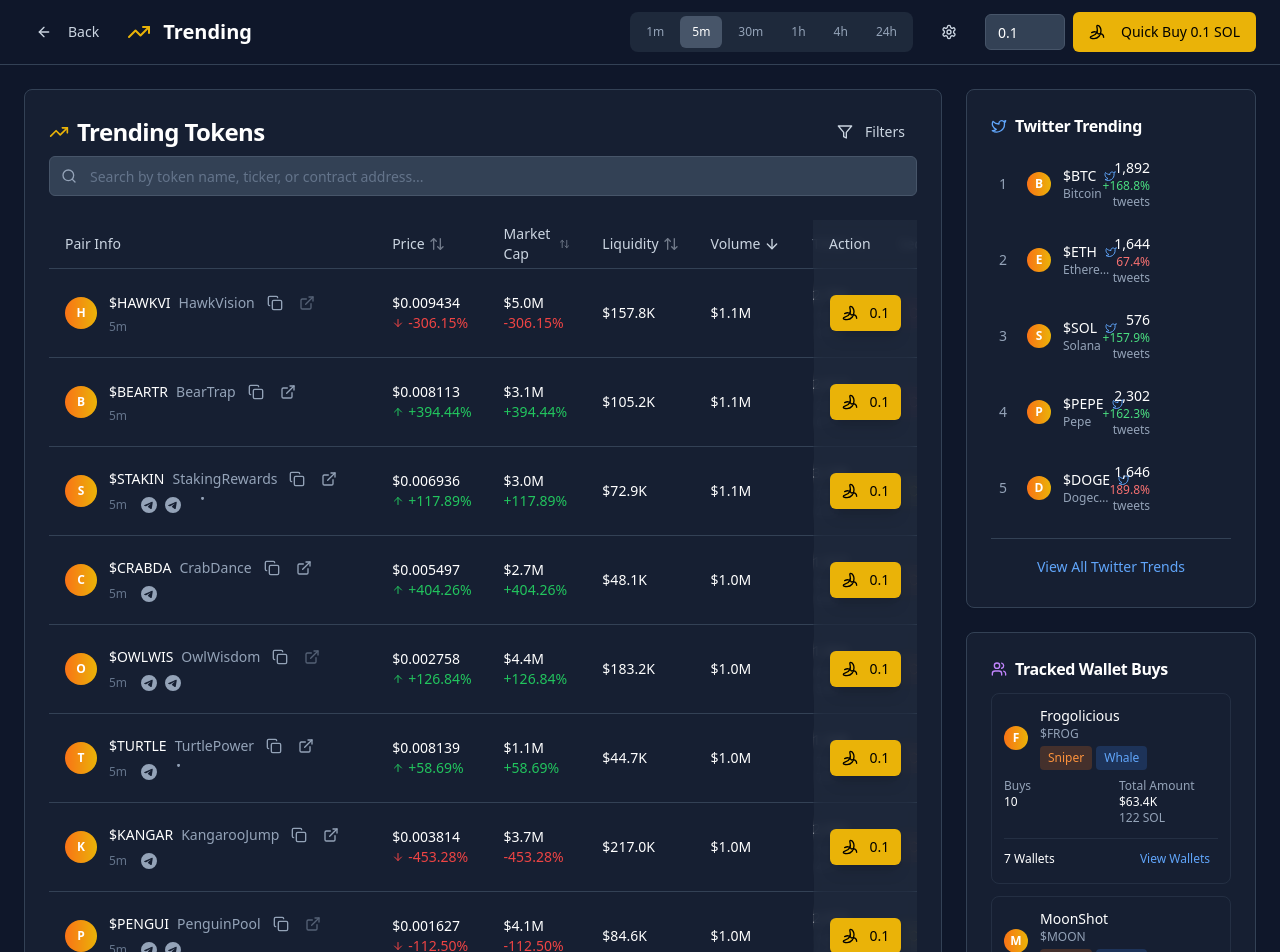
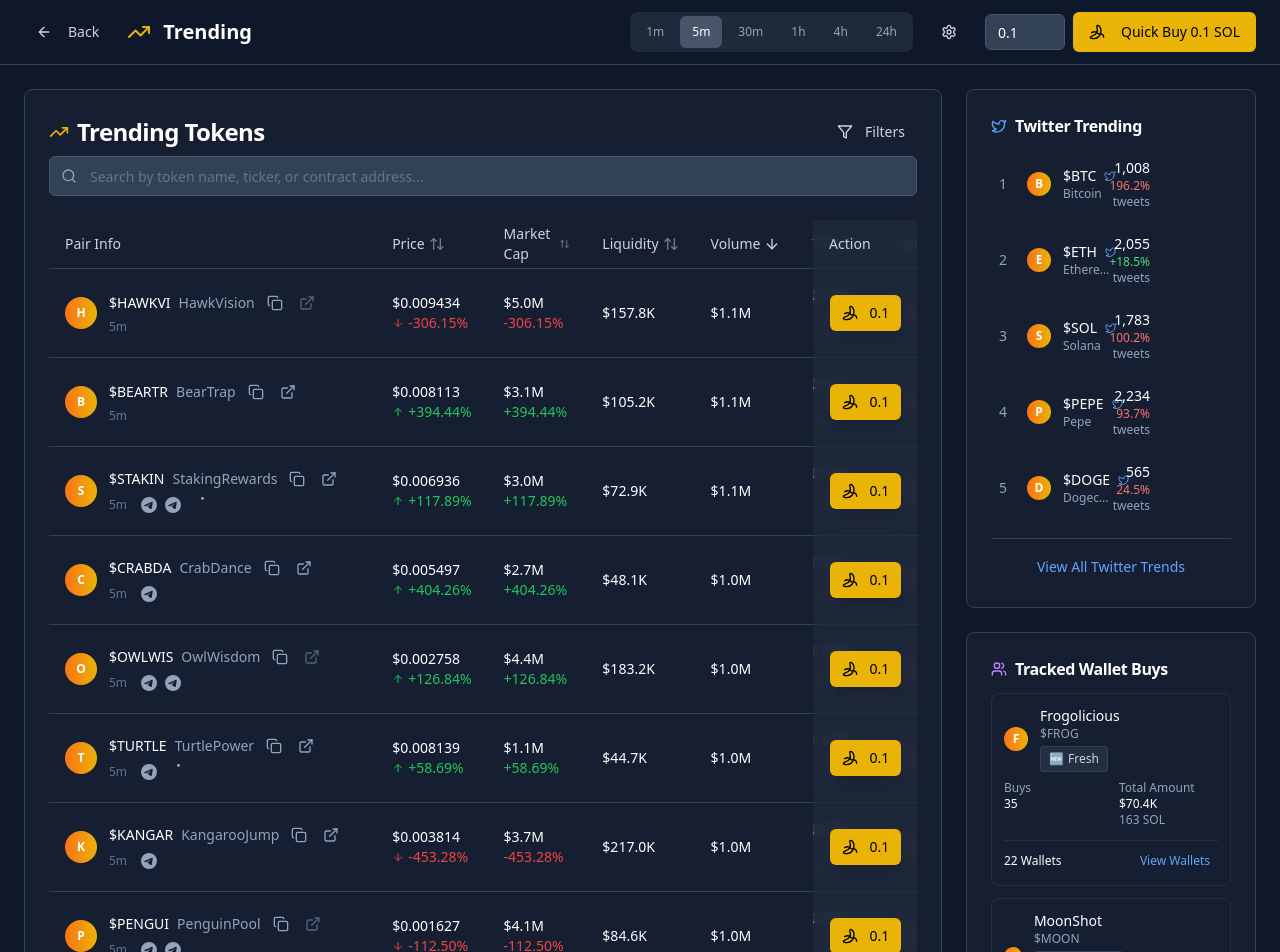
Before and after one commit to m32ai/play3, a React (Vite) app: page / in a window 1280 px wide. Shown: the top 952 px of the page. Built offline with nearby package versions, Linux system fonts and the light colour scheme.

Commit message:
Add wallet label emojis and tooltips
The AI added emojis to wallet labels ("Sniper", "Whale") in `TrackedWalletActivity.tsx` and implemented hover tooltips to display the full label name and scenarios when multiple labels are present.

```diff
--- a/src/components/trending/TrackedWalletActivity.tsx
+++ b/src/components/trending/TrackedWalletActivity.tsx
@@ -1,3 +1,4 @@
+
 import { useState, useEffect } from "react";
 import { Card, CardContent, CardHeader, CardTitle } from "@/components/ui/card";
 import { Button } from "@/components/ui/button";
@@ -15,6 +16,7 @@ interface WalletActivity {
   totalAmountUSD: number;
   totalAmountSOL: number;
   walletCount: number;
+  labels?: string[];
 }
 
 const TrackedWalletActivity = ({ timeframe, buyAmount }: { timeframe: string; buyAmount: string }) => {
@@ -23,6 +25,34 @@ const TrackedWalletActivity = ({ timeframe, buyAmount }: { timeframe: string; bu
   const [showAllActivity, setShowAllActivity] = useState(false);
   const [isWalletTrackerOpen, setIsWalletTrackerOpen] = useState(false);
   const [highlightLabel, setHighlightLabel] = useState<string>("");
+
+  const walletLabelConfig = {
+    "Sniper": {
+      emoji: "🎯",
+      description: "Quick entry wallets that buy tokens within seconds of launch",
+      scenarios: ["First 10 buyers", "Sub-second purchases", "MEV bot patterns"]
+    },
+    "Whale": {
+      emoji: "🐋",
+      description: "Large volume traders with significant buying power",
+      scenarios: ["Buys > 50 SOL", "Portfolio > 1000 SOL", "Market moving trades"]
+    },
+    "Diamond": {
+      emoji: "💎",
+      description: "Long-term holders with strong conviction",
+      scenarios: ["Hold > 30 days", "No sells during dips", "DCA patterns"]
+    },
+    "Smart": {
+      emoji: "🧠",
+      description: "Consistently profitable traders with high win rates",
+      scenarios: ["Win rate > 70%", "Profit > 100 SOL", "Early trend spotters"]
+    },
+    "Fresh": {
+      emoji: "🆕",
+      description: "New wallets with recent first transactions",
+      scenarios: ["Created < 7 days", "First major buy", "Potential insider"]
+    }
+  };
 
   const generateRandomWalletData = (): WalletActivity[] => {
     const baseTokens = [
@@ -33,13 +63,23 @@ const TrackedWalletActivity = ({ timeframe, buyAmount }: { timeframe: string; bu
       { id: "5", icon: "S", tokenName: "StarToken", tokenSymbol: "STAR" }
     ];
 
-    return baseTokens.map((token) => ({
-      ...token,
-      buyCount: Math.floor(Math.random() * 50) + 10,
-      totalAmountUSD: Math.floor(Math.random() * 300000) + 50000,
-      totalAmountSOL: Math.floor(Math.random() * 500) + 100,
-      walletCount: Math.floor(Math.random() * 20) + 3
-    }));
+    const allLabels = Object.keys(walletLabelConfig);
+
+    return baseTokens.map((token) => {
+      // Randomly assign 1-3 labels to each token
+      const numLabels = Math.floor(Math.random() * 3) + 1;
+      const shuffledLabels = [...allLabels].sort(() => 0.5 - Math.random());
+      const selectedLabels = shuffledLabels.slice(0, numLabels);
+
+      return {
+        ...token,
+        buyCount: Math.floor(Math.random() * 50) + 10,
+        totalAmountUSD: Math.floor(Math.random() * 300000) + 50000,
+        totalAmountSOL: Math.floor(Math.random() * 500) + 100,
+        walletCount: Math.floor(Math.random() * 20) + 3,
+        labels: selectedLabels
+      };
+    });
   };
 
   useEffect(() => {
@@ -93,6 +133,62 @@ const TrackedWalletActivity = ({ timeframe, buyAmount }: { timeframe: string; bu
     // Implement quick buy logic here
   };
 
+  const renderWalletLabels = (labels: string[] = []) => {
+    if (labels.length === 0) return null;
+
+    return (
+      <div className="flex gap-1 mt-1 flex-wrap">
+        {labels.map((label, index) => {
+          const config = walletLabelConfig[label as keyof typeof walletLabelConfig];
+          if (!config) return null;
+
+          return (
+            <Tooltip key={`${label}-${index}`}>
+              <TooltipTrigger asChild>
+                <button
+                  onClick={(e) => {
+                    e.stopPropagation();
+                    handleWalletLabelClick(label);
+                  }}
+                  className="text-xs bg-slate-600/30 hover:bg-slate-600/50 text-slate-300 px-2 py-1 rounded transition-colors border border-slate-600/50"
+                >
+                  {config.emoji}
+                  {labels.length <= 2 && (
+                    <span className="ml-1">{label}</span>
+                  )}
+                </button>
+              </TooltipTrigger>
+              <TooltipContent className="max-w-64 p-3">
+                <div className="space-y-2">
+                  <div className="font-semibold text-sm flex items-center gap-2">
+                    <span className="text-base">{config.emoji}</span>
+                    {label}
+                  </div>
+                  <p className="text-xs text-slate-300">
+                    {config.description}
+                  </p>
+                  {labels.length > 1 && (
+                    <div className="mt-2">
+                      <div className="text-xs font-medium text-slate-400 mb-1">Common Scenarios:</div>
+                      <ul className="text-xs text-slate-300 space-y-1">
+                        {config.scenarios.map((scenario, idx) => (
+                          <li key={idx} className="flex items-start gap-1">
+                            <span className="text-slate-500">•</span>
+                            {scenario}
+                          </li>
+                        ))}
+                      </ul>
+                    </div>
+                  )}
+                </div>
+              </TooltipContent>
+            </Tooltip>
+          );
+        })}
+      </div>
+    );
+  };
+
   const activitiesToShow = showAllActivity ? walletActivities : walletActivities.slice(0, 3);
 
   return (
@@ -120,27 +216,7 @@ const TrackedWalletActivity = ({ timeframe, buyAmount }: { timeframe: string; bu
                     <div>
                       <div className="text-white font-medium text-sm">{activity.tokenName}</div>
                       <div className="text-slate-400 text-xs">${activity.tokenSymbol}</div>
-                      {/* Add wallet labels */}
-                      <div className="flex gap-1 mt-1">
-                        <button
-                          onClick={(e) => {
-                            e.stopPropagation();
-                            handleWalletLabelClick('Sniper');
-                          }}
-                          className="text-xs bg-orange-500/20 text-orange-400 px-2 py-1 rounded hover:bg-orange-500/30 transition-colors"
-                        >
-                          Sniper
-                        </button>
-                        <button
-                          onClick={(e) => {
-                            e.stopPropagation();
-                            handleWalletLabelClick('Whale');
-                          }}
-                          className="text-xs bg-blue-500/20 text-blue-400 px-2 py-1 rounded hover:bg-blue-500/30 transition-colors"
-                        >
-                          Whale
-                        </button>
-                      </div>
+                      {renderWalletLabels(activity.labels)}
                     </div>
                   </div>
                   <Tooltip>
```
